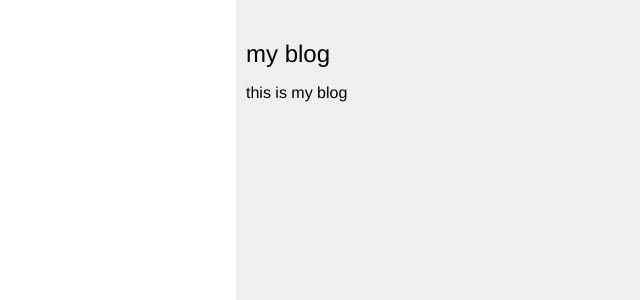
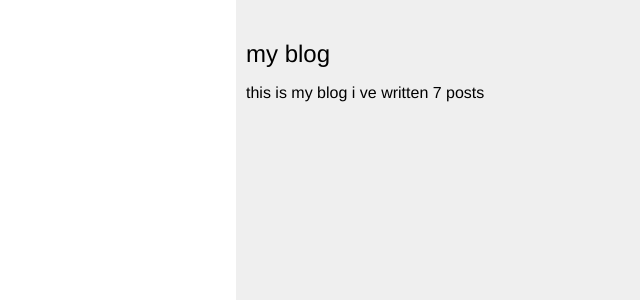
Before and after one commit to yahiahamdan/BlogApplication, a Django app: template mysite/blog/templates/blog/base.html in a window 1280 px wide. Shown: the top 300 px of the page, without its empty margins (640-1280 px from the left). Run offline with Django 5.2, Linux system fonts and the light colour scheme; the template is opened without the code that fills it, so the values that code supplies are empty; data comes from the database, SQL or seed files in the repository; parts of the project's set-up code (start-up, migrations or seed data) failed here and were passed over.

Commit message:
doing custom tags folder called templatetags and simple_tag to get all the count of published posts

```diff
--- a/mysite/blog/templates/blog/base.html
+++ b/mysite/blog/templates/blog/base.html
@@ -1,3 +1,4 @@
+{%load blog_tags%}
 {% load static %}
 <html lang="en">
 <head>
@@ -14,7 +15,9 @@
 </div>
 <div id='sidebar'>
 <h2>my blog</h2>
-<p>this is my blog</p>
+<p>this is my blog
+    i ve written {%total_post%}  posts
+</p>
 
 </div>
 </body>
--- /dev/null
+++ b/mysite/blog/templatetags/blog_tags.py
@@ -0,0 +1,11 @@
+from django import template
+from ..models import Post
+register=template.Library()
+
+@register.simple_tag
+def total_post():
+    return Post.PublishedM.count()
+@register.inclusion_tag('blog/post/lastest_posts.html')
+def show_lastest_posts(count=5):
+    lastest_posts=Post.PublishedM.order_by('-publish')[:count]
+    return {'lastest_Posts':lastest_posts}
```
Also changed, not shown: mysite/blog/templatetags/__init__.py (added).
